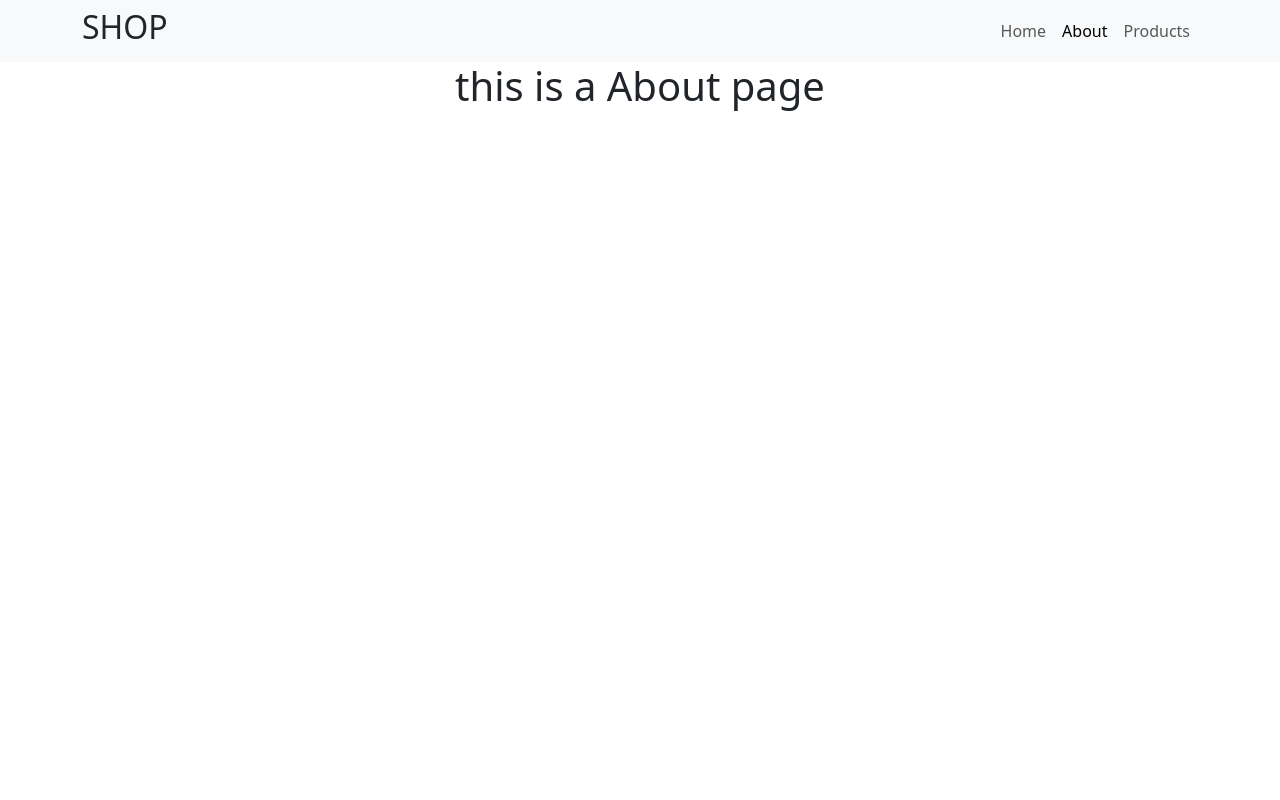
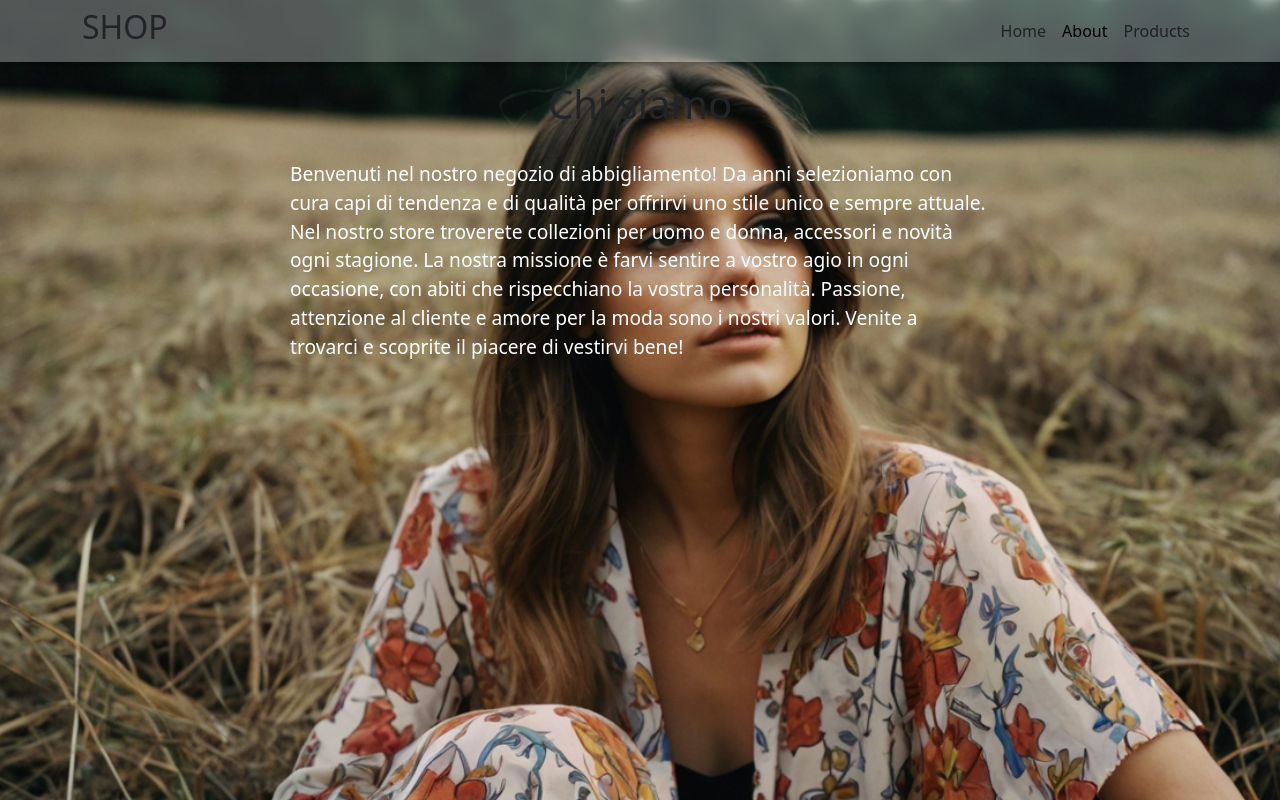
Before and after one commit to UmbertoCarbone/react-router, a React (Vite) app: page /About in a window 1280 px wide. Built offline with nearby package versions, Linux system fonts and the light colour scheme.

Commit message:
Refactor code structure for improved readability and maintainability

```diff
--- a/src/index.css
+++ b/src/index.css
@@ -1 +1,11 @@
-@import 'bootstrap/dist/css/bootstrap.min.css';
+@import "bootstrap/dist/css/bootstrap.min.css";
+.navbar-fixed-transparent {
+  position: fixed;
+  top: 0;
+  left: 0;
+  width: 100%;
+  background: rgba(255, 255, 255, 0.3); /* bianco trasparente */
+  backdrop-filter: blur(6px); /* effetto vetro */
+  z-index: 1000;
+  box-shadow: 0 2px 8px rgba(0, 0, 0, 0.462);
+}
--- a/src/layouts/DefaultLayout.jsx
+++ b/src/layouts/DefaultLayout.jsx
@@ -3,8 +3,9 @@ import { Outlet, NavLink } from 'react-router-dom';
 export default function DefaultLayout() {
     return (
         <>
-            <nav className="navbar navbar-expand-lg navbar-light bg-light w-100">
-                <div className="container">
+            <nav className="navbar navbar-expand-lg navbar-fixed-transparent">
+                <div className="container"
+                >
 
                     <h2>SHOP</h2>
                     <div className="collapse navbar-collapse">
@@ -22,9 +23,8 @@ export default function DefaultLayout() {
                     </div>
                 </div>
             </nav>
-            <div className=" text-center">
-                <Outlet />
-            </div>
+            <Outlet />
+
         </>
     );
 }
--- a/src/pages/AboutPage.jsx
+++ b/src/pages/AboutPage.jsx
@@ -1,8 +1,21 @@
+import jumbotronAbout from "../assets/jumbotronAbout.jpg"
+
 export default function AboutPage() {
     return (
         <>
-            <main>
-                <h1>this is a About page</h1>
+            <main style={{ paddingTop: "80px", position: "relative" }}>
+                <h1 className="text-center">Chi siamo</h1>
+                <img
+                    src={jumbotronAbout}
+                    alt="Jumbotron"
+                    className="position-absolute top-0 start-0"
+                    style={{ width: "106%", height: "100vh", objectFit: "cover", zIndex: -1, transform: "translateX(-5%)" }} />
+                <p style={{ color: "white", maxWidth: "700px", margin: "2rem auto", fontSize: "1.2rem" }}>
+                    Benvenuti nel nostro negozio di abbigliamento! Da anni selezioniamo con cura capi di tendenza e di qualità per offrirvi uno stile unico e sempre attuale.
+                    Nel nostro store troverete collezioni per uomo e donna, accessori e novità ogni stagione.
+                    La nostra missione è farvi sentire a vostro agio in ogni occasione, con abiti che rispecchiano la vostra personalità.
+                    Passione, attenzione al cliente e amore per la moda sono i nostri valori. Venite a trovarci e scoprite il piacere di vestirvi bene!
+                </p>
             </main>
         </>
     )
--- a/src/pages/HomePage.jsx
+++ b/src/pages/HomePage.jsx
@@ -1,5 +1,5 @@
 import jumbotron from "../assets/jumbotron.jpg"
-import { Outlet, NavLink } from 'react-router-dom';
+import { NavLink } from 'react-router-dom';
 
 export default function HomePage() {
     return (
@@ -28,8 +28,9 @@ export default function HomePage() {
                     >
                         Products
                     </NavLink>
+
                 </div>
-            </main>
+            </main >
         </>
     )
 }
--- a/src/pages/ProductsPage.jsx
+++ b/src/pages/ProductsPage.jsx
@@ -52,7 +52,7 @@ export default function ProductsPage() {
 
     return (
         <>
-            <main>
+            <main style={{ paddingTop: "80px" }}>
                 <h1>this is a Products page</h1>
                 <p>Prova</p>
                 <div className="row">
```
Also changed, not shown: src/assets/jumbotronAbout.jpg (added).
